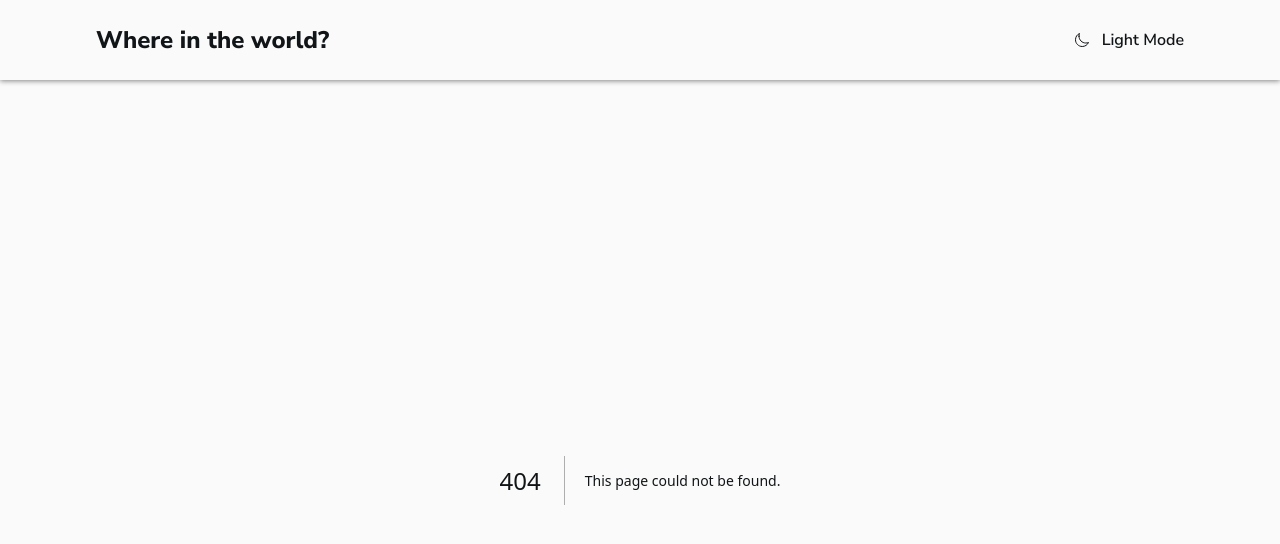
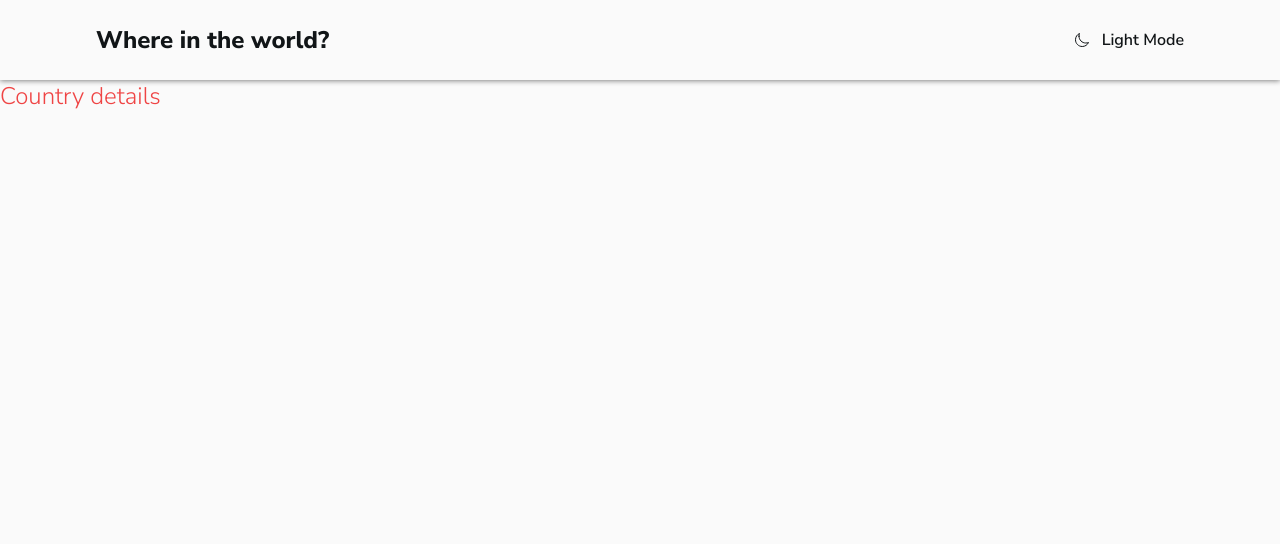
Before and after one commit to gracebir/countries-api, a Next.js app: page /country/1 in a window 1280 px wide. Before the commit this address had no page. Shown: the top 544 px of the page. Built offline with nearby package versions, Linux system fonts and the light colour scheme.

Commit message:
countries details page

```diff
--- /dev/null
+++ b/src/app/country/[name]/page.tsx
@@ -0,0 +1,11 @@
+import React from 'react'
+
+const Country = () => {
+  return (
+    <div>
+      <h1 className="text-2xl text-red-500">Country details</h1>
+    </div>
+  )
+}
+
+export default Country
```
